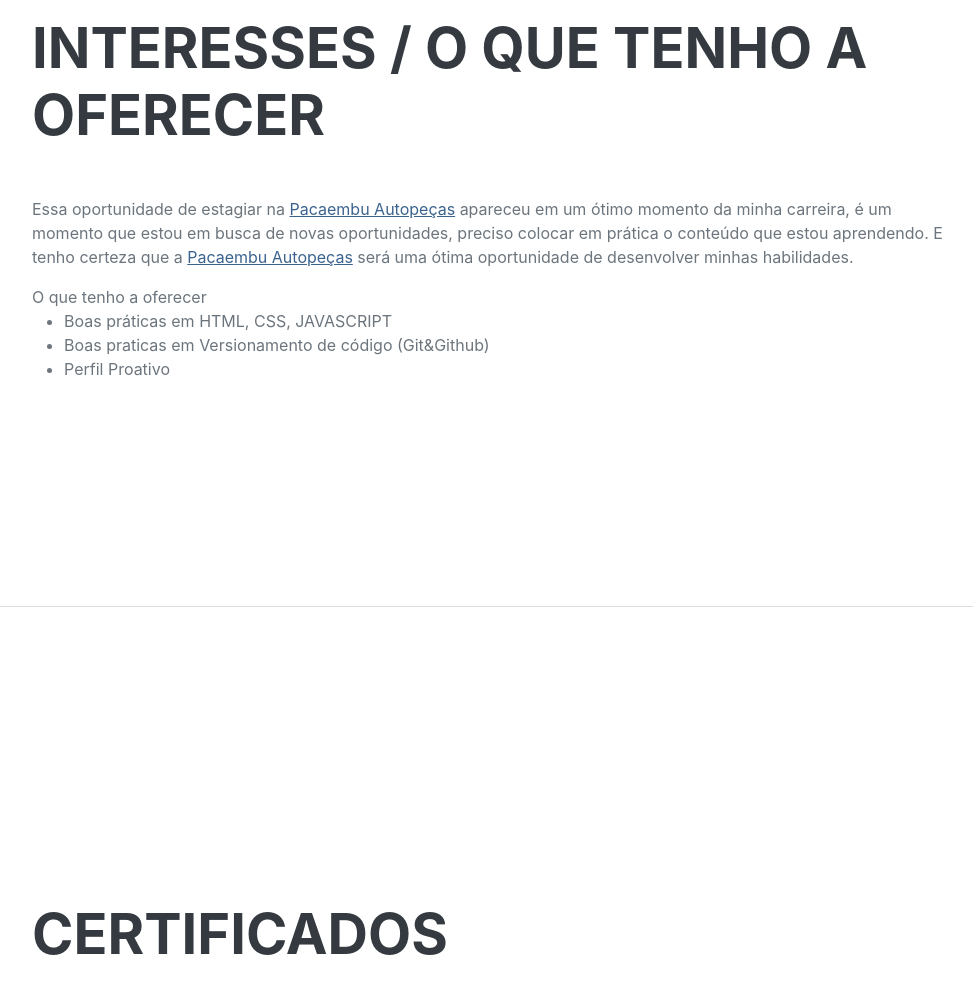
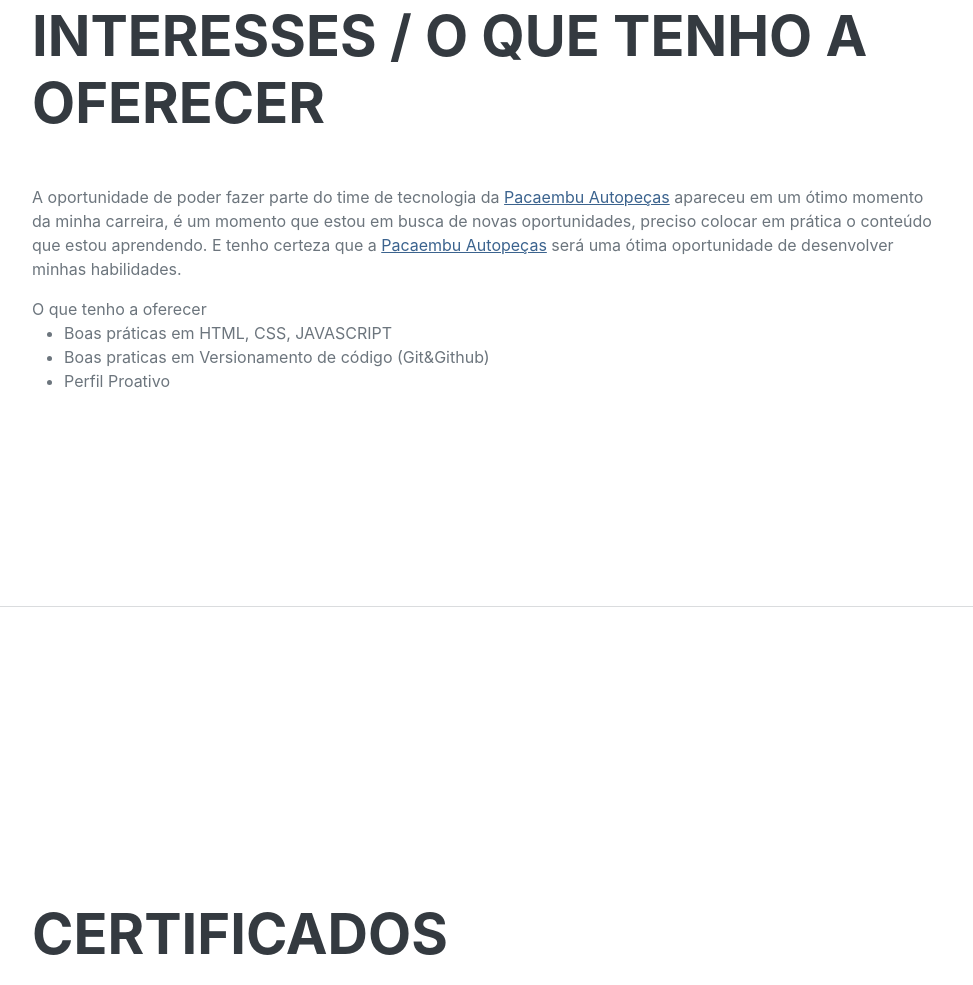
Before and after one commit to GVScode/Guilherme_ArquivosPessoais, a plain HTML site: page Portifólio 02/index.html in a window 1280 px wide. Shown: the part 2597-3582 px from the top of the page, without its empty margins (288-1261 px from the left). Drawn offline with nearby package versions, Linux system fonts and the light colour scheme; a web font is replaced by a local one.

Commit message:
atualização do texto

```diff
--- a/Portifólio 02/index.html
+++ b/Portifólio 02/index.html
@@ -119,7 +119,7 @@
             <section class="resume-section" id="interests">
                 <div class="resume-section-content">
                     <h2 class="mb-5">Interesses / O que tenho a oferecer</h2>
-                    <p>Essa oportunidade de estagiar na <a href="https://pabu.com.br/">Pacaembu Autopeças</a> apareceu em um ótimo momento da minha
+                    <p>A oportunidade de poder fazer parte do time de tecnologia da  <a href="https://pabu.com.br/">Pacaembu Autopeças</a> apareceu em um ótimo momento da minha
                         carreira, é um momento que estou em busca de novas oportunidades, preciso colocar em prática
                         o conteúdo que estou aprendendo. E tenho certeza que a <a href="https://pabu.com.br/">Pacaembu Autopeças</a> será uma ótima
                         oportunidade de desenvolver minhas habilidades.</p>
```
